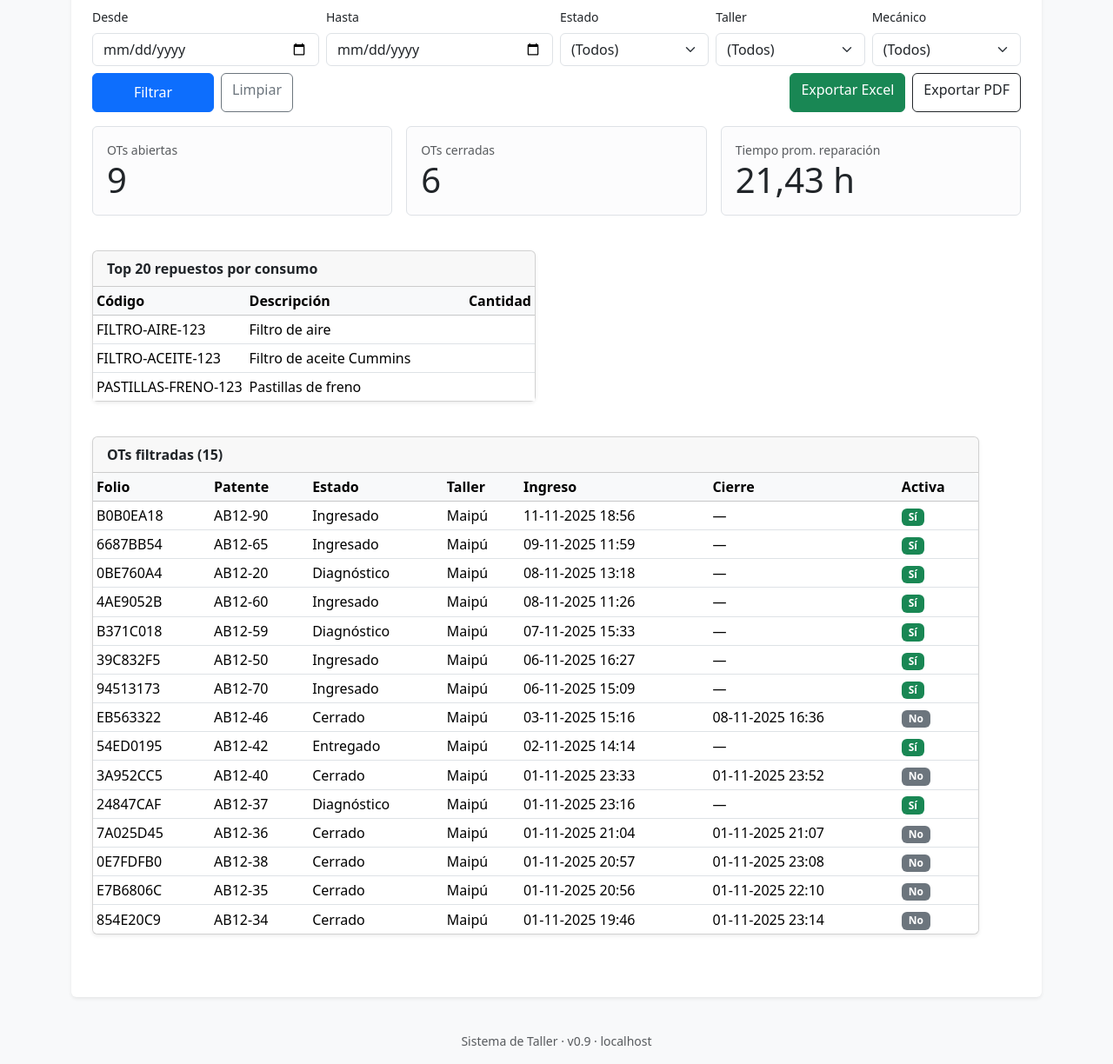
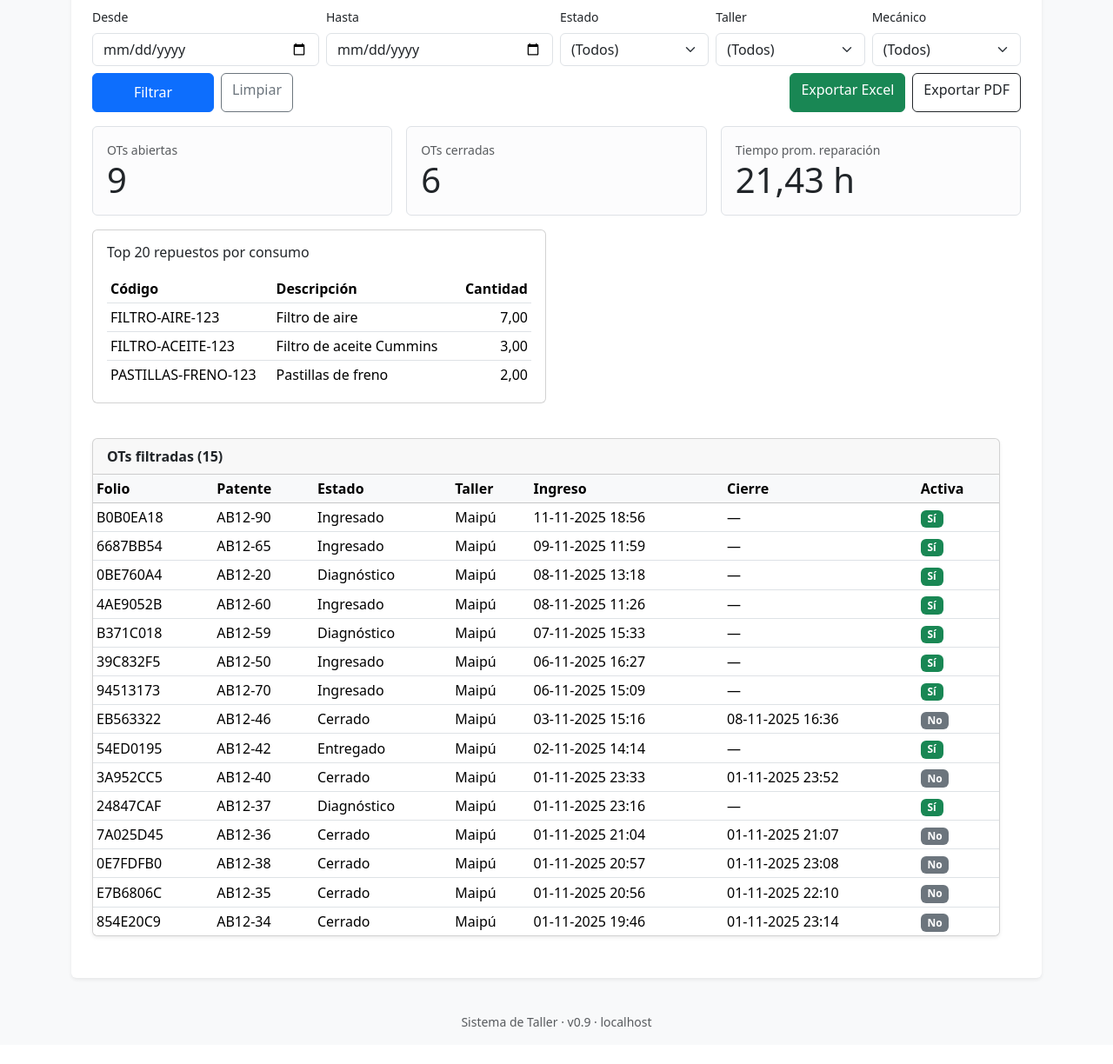
Before and after one commit to janparra11/pepsico-ot, a Django app: page /reportes/ in a window 1280 px wide; the page is wider, and only the part inside the window is pictured. Shown: the part 171-1395 px from the top of that part at 87% size. After the commit the page ends 1352 px from the top of that part, so only its background shows below. Run offline with Django 5.2, Linux system fonts and the light colour scheme; a user stored in the database is signed in; data comes from the database, SQL or seed files in the repository; both versions use the stored data as it was after the commit; some libraries are stand-ins or nearby versions.

Commit message:
Reportes: Sum(cantidad) con default=0 y tabla muestra columna 'Cantidad' (top repuestos)

```diff
--- a/reportes/templates/reportes_dashboard.html
+++ b/reportes/templates/reportes_dashboard.html
@@ -74,28 +74,23 @@
 
     <div class="row g-4 mb-4 align-items-stretch">
         <!-- === Sección: Tops === -->
-        <div class="row g-4 mb-4">
-        <!-- Top Repuestos -->
         <div class="col-12 col-lg-6">
-            <div class="card shadow-sm h-100">
-            <div class="card-header py-2">
-                <strong>Top {{ top_repuestos.paginator.per_page|default:20 }} repuestos por consumo</strong>
-            </div>
-            <div class="card-body p-0">
+          <div class="card card-body">
+            <h2 class="h6 mb-3">Top 20 repuestos por consumo</h2>
             <table class="table table-sm align-middle mb-0">
-                <thead class="table-light">
+              <thead>
                 <tr>
-                    <th style="width:28%">Código</th>
+                  <th>Código</th>
                   <th>Descripción</th>
-                    <th class="text-end" style="width:18%">Cantidad</th>
+                  <th class="text-end">Cantidad</th>
                 </tr>
               </thead>
               <tbody>
                 {% for r in top_repuestos %}
                   <tr>
-                        <td class="text-nowrap">{{ r.repuesto__codigo }}</td>
+                    <td>{{ r.repuesto__codigo }}</td>
                     <td>{{ r.repuesto__descripcion }}</td>
-                        <td class="text-end">{{ r.cantidad_total|floatformat:"-2"|intcomma }}</td>
+                    <td class="text-end">{{ r.total|floatformat:2 }}</td>
                   </tr>
                 {% empty %}
                   <tr><td colspan="3" class="text-muted">Sin datos.</td></tr>
@@ -103,29 +98,8 @@
               </tbody>
             </table>
           </div>
-            {% if top_repuestos.paginator.num_pages > 1 %}
-            <div class="card-footer py-2">
-                <nav>
-                <ul class="pagination pagination-sm mb-0">
-                    {% if top_repuestos.has_previous %}
-                    <li class="page-item">
-                        <a class="page-link" href="?{{ request.GET.urlencode|cut:'page_r='|cut:'page_v='|cut:'page_o=' }}&page_r={{ top_repuestos.previous_page_number }}">«</a>
-                    </li>
-                    {% endif %}
-                    <li class="page-item disabled">
-                    <span class="page-link">Página {{ top_repuestos.number }} de {{ top_repuestos.paginator.num_pages }}</span>
-                    </li>
-                    {% if top_repuestos.has_next %}
-                    <li class="page-item">
-                        <a class="page-link" href="?{{ request.GET.urlencode|cut:'page_r='|cut:'page_v='|cut:'page_o=' }}&page_r={{ top_repuestos.next_page_number }}">»</a>
-                    </li>
-                    {% endif %}
-                </ul>
-                </nav>
         </div>
-            {% endif %}
-            </div>
-        </div>
+
         <!-- === Sección: OTs filtradas === -->
         <div class="row g-4 mt-3">
         <div class="col-12">
--- a/reportes/views.py
+++ b/reportes/views.py
@@ -25,8 +25,14 @@ def _to_naive(dt):
     # pasa a hora local y quita tzinfo (Excel no soporta tz)
     return timezone.localtime(dt).replace(tzinfo=None)
 
-def _stats_dashboard(qs_ot):
-    """Calcula KPIs, top repuestos y top vehículos con claves uniformes."""
+def _stats_dashboard(qs_ot, global_top_veh=False):
+    """
+    Calcula KPIs y tops.
+    - Top repuestos siempre usa clave 'total' (Sum(cantidad) o Count(id)).
+    - Top vehículos:
+        * Si global_top_veh=True -> ignora filtros (histórico).
+        * Si global_top_veh=False -> respeta filtros (qs_ot).
+    """
     # KPI abiertas/cerradas
     abiertas = qs_ot.filter(activa=True).count()
     cerradas = qs_ot.filter(activa=False).count()
@@ -39,21 +45,22 @@ def _stats_dashboard(qs_ot):
             horas.append(diff)
     t_promedio = round(sum(horas) / len(horas), 2) if horas else 0.0
 
-    # Top repuestos (si tienes 'cantidad' usa Sum; si no, Count)
+    # Top repuestos (si tienes 'cantidad' usa Sum; si no, Count) -> SIEMPRE 'total'
     fields = [f.name for f in MovimientoStock._meta.get_fields()]
-    agg = Sum("cantidad") if "cantidad" in fields else Count("id")
+    agg = Sum("cantidad", default=0) if "cantidad" in fields else Count("id")
     top_repuestos = (
         MovimientoStock.objects
         .filter(tipo=MovimientoStock.SALIDA)
         .values("repuesto__codigo", "repuesto__descripcion")
-        .annotate(total=agg)                 # <--- SIEMPRE 'total'
+        .annotate(total=agg)
         .order_by("-total")
     )
 
-    # Top vehículos (por OTs)
+    # Top vehículos (por OTs) -> 'total'
+    base_veh = OrdenTrabajo.objects.all() if global_top_veh else qs_ot
     top_vehiculos = (
-        qs_ot.values("vehiculo__patente")
-        .annotate(total=Count("id"))         # <--- SIEMPRE 'total'
+        base_veh.values("vehiculo__patente")
+        .annotate(total=Count("id"))
         .order_by("-total")
     )
 
@@ -96,7 +103,8 @@ def _parse_filters(request):
 @require_roles(Rol.SUPERVISOR, Rol.JEFE_TALLER, Rol.ADMIN)
 def dashboard_reportes(request):
     qs_ot, filtros = _parse_filters(request)
-    stats = _stats_dashboard(qs_ot)
+    # En pantalla: Top vehículos respetando filtros
+    stats = _stats_dashboard(qs_ot, global_top_veh=False)
     cfg = Config.get_solo()
 
     # Paginaciones (Top 20 por página)
@@ -139,7 +147,7 @@ def dashboard_reportes(request):
         "top_vehiculos": top_vehiculos_page,
         "ots_page": ots_page,
     }
-    # ojo con el path del template
+    # ojo con el path del template (carpeta reportes/)
     return render(request, "reportes_dashboard.html", ctx)
 
 
@@ -151,7 +159,8 @@ def export_excel(request):
     from openpyxl.utils import get_column_letter
 
     qs_ot, filtros = _parse_filters(request)
-    stats = _stats_dashboard(qs_ot)
+    # Para Excel mantenemos ambos tops filtrados (puedes cambiar a gusto)
+    stats = _stats_dashboard(qs_ot, global_top_veh=False)
     cfg = Config.get_solo()
 
     wb = Workbook()
@@ -203,7 +212,7 @@ def export_excel(request):
     # Hoja 3: Top Repuestos
     ws3 = wb.create_sheet("Top Repuestos")
     ws3.append(["Código", "Descripción", "Total"])
-    for r in stats["top_repuestos"][:50]:
+    for r in list(stats["top_repuestos"])[:50]:
         ws3.append([r["repuesto__codigo"], r["repuesto__descripcion"], r["total"]])
     ws3.column_dimensions["A"].width = 20
     ws3.column_dimensions["B"].width = 35
@@ -212,7 +221,7 @@ def export_excel(request):
     # Hoja 4: Top Vehículos
     ws4 = wb.create_sheet("Top Vehículos")
     ws4.append(["Patente", "OTs"])
-    for v in stats["top_vehiculos"][:50]:
+    for v in list(stats["top_vehiculos"])[:50]:
         ws4.append([v["vehiculo__patente"], v["total"]])
     ws4.column_dimensions["A"].width = 20
     ws4.column_dimensions["B"].width = 10
@@ -234,7 +243,8 @@ def export_pdf(request):
     from reportlab.lib.units import cm
 
     qs_ot, filtros = _parse_filters(request)
-    stats = _stats_dashboard(qs_ot)
+    # En PDF: Top vehículos GLOBAL (histórico) para evitar demasiados "1"
+    stats = _stats_dashboard(qs_ot, global_top_veh=True)
     cfg = Config.get_solo()
 
     resp = HttpResponse(content_type="application/pdf")
@@ -265,19 +275,20 @@ def export_pdf(request):
     c.drawString(2*cm, y, f"OTs abiertas: {stats['kpi_abiertas']}   OTs cerradas: {stats['kpi_cerradas']}   Tiempo prom: {stats['kpi_tiempo_prom']} h")
     y -= 0.8*cm
 
-    # Top Repuestos
+    # Top Repuestos (filtrado actual)
     c.setFont("Helvetica-Bold", 10); c.drawString(2*cm, y, "Top 10 Repuestos:"); c.setFont("Helvetica", 9)
     y -= 0.5*cm
-    for r in stats["top_repuestos"][:10]:
+    for r in list(stats["top_repuestos"])[:10]:
         linea = f"{r['repuesto__codigo']} - {r['repuesto__descripcion']} ({r['total']})"
         c.drawString(2*cm, y, linea[:110]); y -= 0.45*cm
         if y < 2*cm:
             c.showPage(); y = h - 2*cm; c.setFont("Helvetica", 9)
 
     y -= 0.3*cm
-    c.setFont("Helvetica-Bold", 10); c.drawString(2*cm, y, "Top 10 Vehículos:"); c.setFont("Helvetica", 9)
+    # Top Vehículos (global)
+    c.setFont("Helvetica-Bold", 10); c.drawString(2*cm, y, "Top 10 Vehículos (histórico):"); c.setFont("Helvetica", 9)
     y -= 0.5*cm
-    for v in stats["top_vehiculos"][:10]:
+    for v in list(stats["top_vehiculos"])[:10]:
         c.drawString(2*cm, y, f"{v['vehiculo__patente']} ({v['total']})"); y -= 0.45*cm
         if y < 2*cm:
             c.showPage(); y = h - 2*cm; c.setFont("Helvetica", 9)
```
Also changed, not shown: db.sqlite3. Lines whose indentation alone changed are shown as unchanged.
